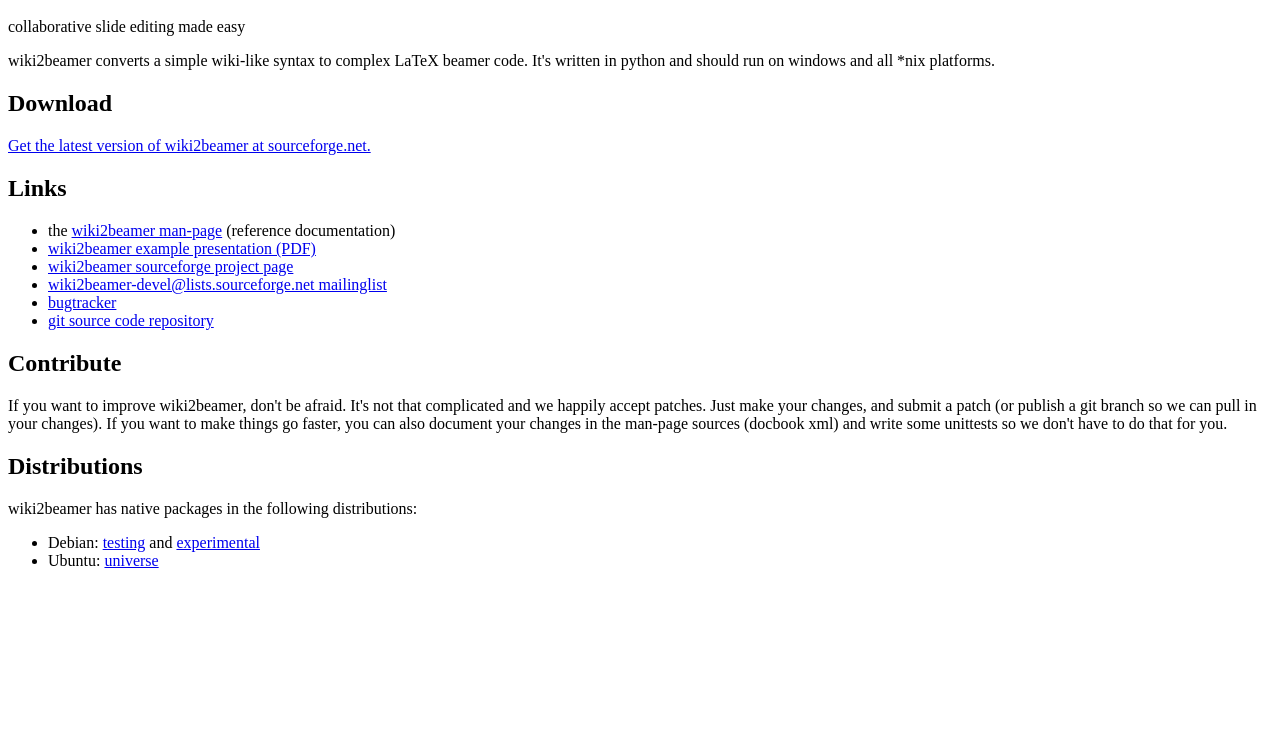
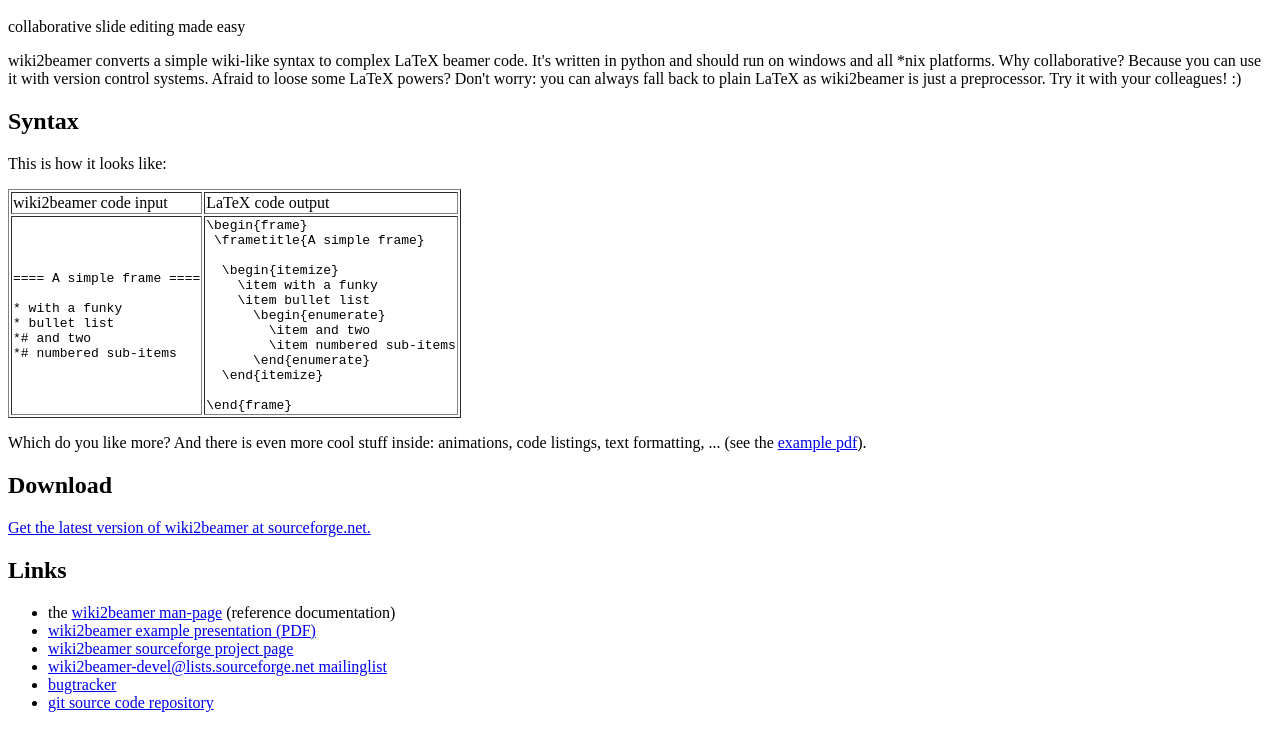
Before and after one commit to wiki2beamer/wiki2beamer, a plain HTML site: page web/index.html in a window 1280 px wide. Shown: the part 48-777 px from the top of the page. Drawn offline with Linux system fonts and the light colour scheme.

Commit message:
added more self-praise

```diff
--- a/web/index.html
+++ b/web/index.html
@@ -7,7 +7,53 @@
 <body>
 <h1>wiki2beamer</h1>
 <p>collaborative slide editing made easy</p>
-<p>wiki2beamer converts a simple wiki-like syntax to complex LaTeX beamer code. It's written in python and should run on windows and all *nix platforms.</p>
+<p>wiki2beamer converts a simple wiki-like syntax to complex LaTeX beamer code.
+It's written in python and should run on windows and all *nix platforms.
+Why collaborative? Because you can use it with version control systems.
+Afraid to loose some LaTeX powers? Don't worry: you can always fall back to
+plain LaTeX as wiki2beamer is just a preprocessor. Try it with your colleagues! :)</p>
+
+<h2>Syntax</h2>
+<p>This is how it looks like:</p>
+
+<table border="1">
+<tr>
+	<td>wiki2beamer code input</td>
+	<td>LaTeX code output</td>
+</tr>
+<tr>
+	<td>
+<pre>
+==== A simple frame ====
+
+* with a funky
+* bullet list
+*# and two
+*# numbered sub-items
+</pre>
+	</td>
+
+	<td>
+<pre>
+\begin{frame}
+ \frametitle{A simple frame}
+
+  \begin{itemize}
+    \item with a funky
+    \item bullet list
+      \begin{enumerate}
+        \item and two
+	\item numbered sub-items
+      \end{enumerate}
+  \end{itemize}
+
+\end{frame}
+</pre>
+	</td>
+</tr>
+</table>
+<p>Which do you like more? And there is even more cool stuff inside: animations, code listings, text formatting, ... (see the <a href="wiki2beamer-example.pdf">example pdf</a>).</p>
+
 
 <h2>Download</h2>
 <p><a href="http://sourceforge.net/projects/wiki2beamer/">Get the latest version of wiki2beamer at sourceforge.net.</a></p>
```
